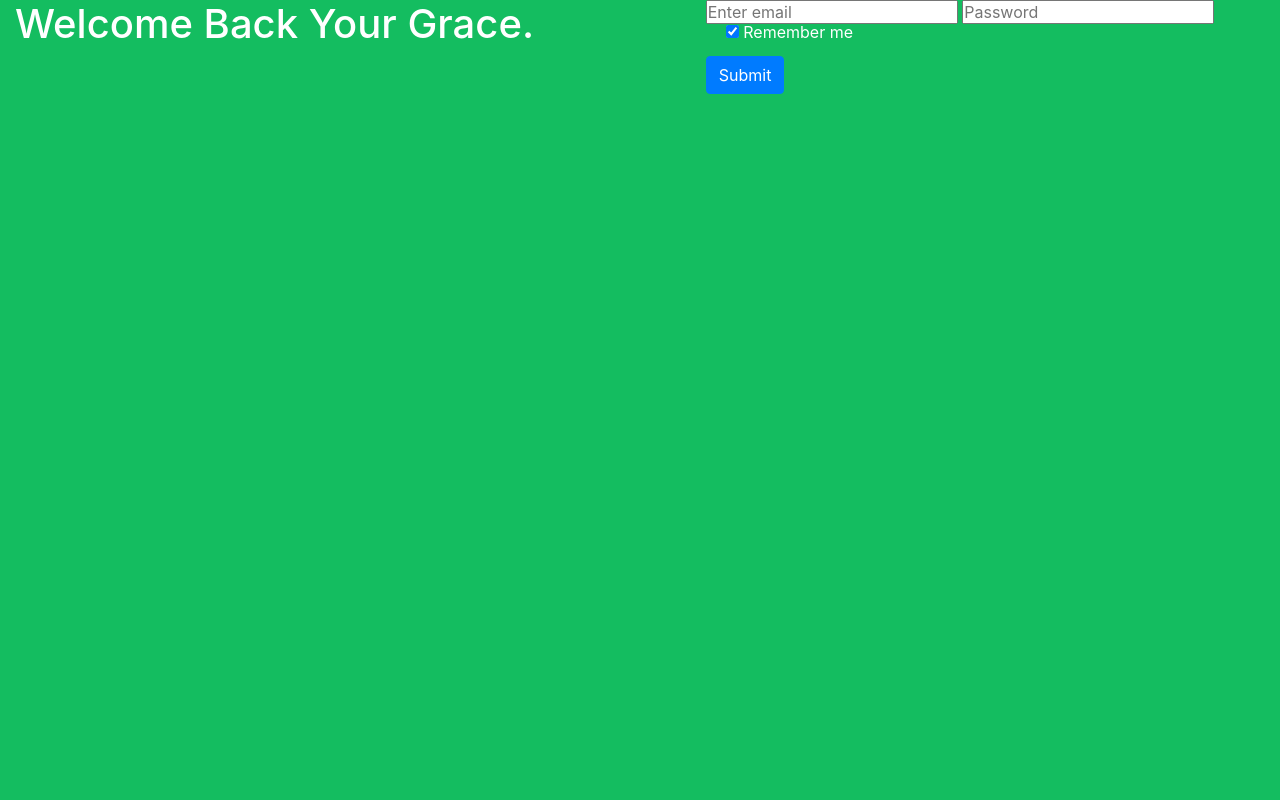
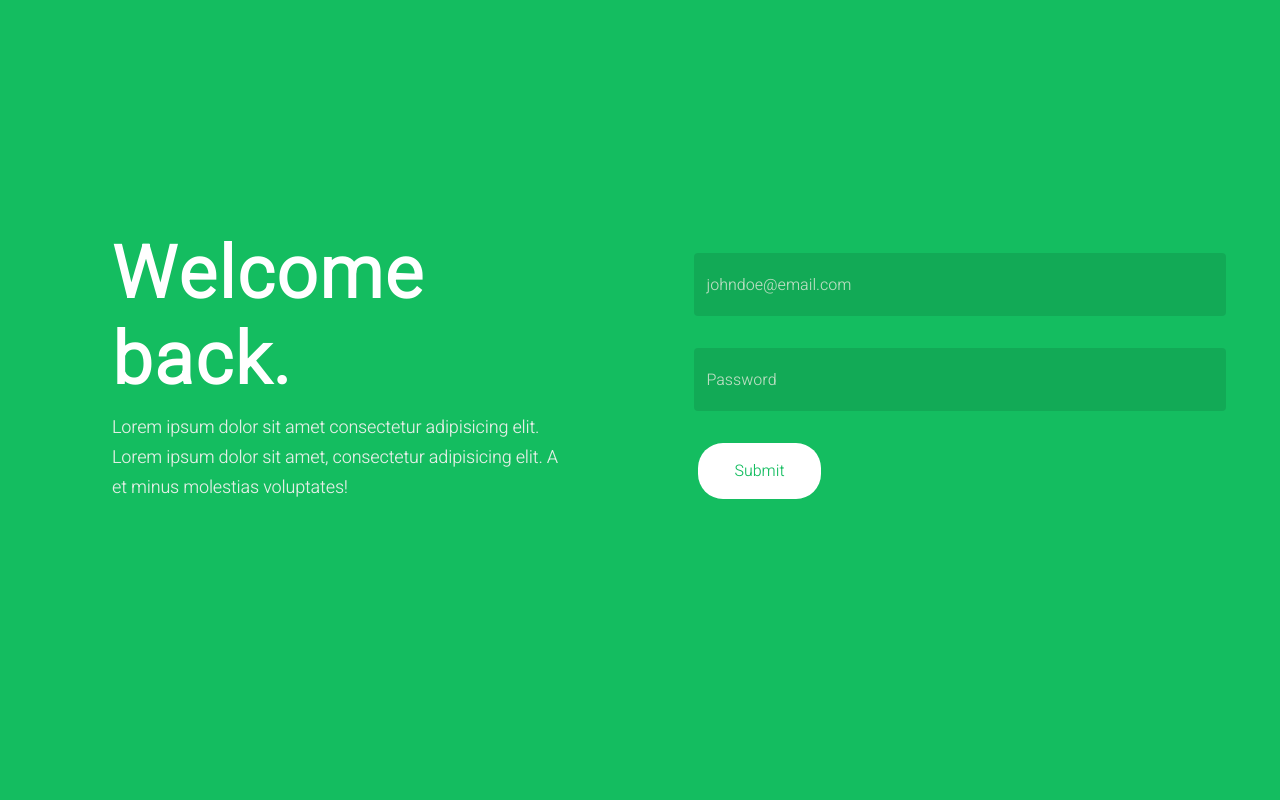
Before and after one commit to AgbaD/xode1.0, a Flask app: page /login in a window 1280 px wide. Run offline with Flask 2, Linux system fonts and the light colour scheme; some libraries are stand-ins or nearby versions.

Commit message:
login done

```diff
--- a/app/main/views.py
+++ b/app/main/views.py
@@ -22,7 +22,6 @@ def login():
     if request.method == "POST":
         email = request.form.get("email")
         password = request.form.get("password")
-        remember_me = request.form.get("remember_me")
 
         data = {"email": email, "password": password}
         # check schema
@@ -39,7 +38,7 @@ def login():
             flash("Password incorrect!")
             return render_template("login.html", data=data)
 
-        login_user(user, remember_me)
+        login_user(user)
         return redirect(url_for("main.dash"))
     return render_template('login.html')
 
--- a/app/static/scss/_login.scss
+++ b/app/static/scss/_login.scss
@@ -3,11 +3,87 @@
     height: 100vh;
     width: 100vw;
     color: $background-color;
+    font-family: 'Heebo', sans-serif;
 
-    &-form {
+    &-div {
+        height: 100vh;
+        width: 100vw;
+
+        & row {
+            width: 100vw;
+            height: 100vh;
+        }
+    }
+
+    &-extra {
+        height: 50vh;
         display: flex;
         flex-direction: column;
         justify-content: center;
         align-items: center;
+        padding-left: 2rem;
+        padding-right: 1rem;
+        padding-top: 2rem;
+
+        & h1 {
+            font-weight: 700;
+            letter-spacing: 1.44px;
+            line-height: 57.6px;
+            font-size: 48px;
+        }
+
+        & p {
+            font-weight: 400;
+            letter-spacing: -0.2px;
+            line-height: 30px;
+            font-size: 18px;
+            color: #e4eee6;
+        }
+    }
+
+    &-form {
+        height: 50vh;
+        display: flex;
+        flex-direction: column;
+        justify-content: center;
+        align-items: center;
+        width: 100%;
+
+        &__form {
+            width: 100vw;
+            margin-top: -3rem;
+
+            & input.form-control {
+                width: 83% !important;
+                margin: auto;
+                background: rgba(0, 0, 0, 0.1);
+                color: $background-color;
+                margin-bottom: 2rem;
+                border: unset !important;
+                height: 63px;
+
+                &:focus {
+                    box-shadow: unset !important;
+                }
+
+                &::placeholder {
+                    color: #baddc1;
+                }
+            }
+
+            & button {
+                color: $primary-color;
+                background: $background-color !important;
+                border: unset !important;
+                padding: 1rem 2.3rem;
+                border-radius: 25px;
+                margin-left: 9%;
+                font-size: 700 !important;
+
+                &:hover {
+                    background: rgba(0, 0, 0, 0.1) !important;
+                }
+            }
+        }
     }
 }
--- a/app/static/scss/_responsive.scss
+++ b/app/static/scss/_responsive.scss
@@ -38,6 +38,25 @@
     .col-md-5 {
         margin-right: 1.5rem;
         margin-left: .6rem;
+    }
+    .login {
+
+        &-extra {
+            justify-content: center;
+            align-items: start;
+            padding-left: 5rem;
+
+            & p {
+                width: 70%;
+            }
+        }
+
+        &-form {
+
+            &__form {
+                margin-top: -23rem;
+            }
+        }
     }
 }
 
@@ -97,4 +116,32 @@
         margin-right: 1.3rem !important;
         margin-left: unset !important
     }
+    .login {
+
+        &-extra {
+            height: 100vh !important;
+            padding-left: 7rem;
+            margin-top: -1rem;
+
+            & h1 {
+                margin-top: -3rem;
+                font-size: 72px;
+                letter-spacing: 2.16px;
+                line-height: 86.4px;
+                width: 80% !important;
+            }
+
+            & p {
+                width: 90% !important
+            }
+        }
+        &-form {
+            height: 100vh !important;
+
+            &__form {
+                width: 50vw !important;
+                margin-top: -3rem;
+            }
+        }
+    }
 }
--- a/app/static/scss/base.scss
+++ b/app/static/scss/base.scss
@@ -1,7 +1,9 @@
+@import url('https://fonts.googleapis.com/css2?family=Heebo:wght@300&display=swap');
 @import "./config";
 @import "./login";
 @import "./menu";
 @import "./dash";
+@import "./userinfo";
 @import "./responsive";
 
 body {
--- a/app/templates/login.html
+++ b/app/templates/login.html
@@ -37,19 +37,20 @@
             <div class="row">
                 <div class="col-lg-6 login-extra">
                     <h1>
-                        Welcome Back Your Grace.
+                        Welcome back.
                     </h1>
+                    <p>Lorem ipsum dolor sit amet consectetur adipisicing elit. Lorem ipsum dolor sit amet, consectetur adipisicing elit. A et minus molestias voluptates!</p>
                 </div>
                 <div class="col-lg-6 login-form">
                     <form class="login-form__form">
-                        <input type="email" id="email" name="email" placeholder="Enter email">
-                        <input type="password" id="password" name="password" placeholder="Password">
-                        <div class="form-group form-check">
-                            <input type="checkbox" name="remember_me" value="True" id="remember_me" checked="checked" />
-                            <label class="form-check-label" for="remember_me">Remember me</label>
+                        <div class="form-group">
+                          <input type="email" class="form-control" id="email" name="email" placeholder="johndoe@email.com">
                         </div>
-                        <button type="submit" class="btn btn-primary">Submit</button>
-                    </form>
+                        <div class="form-group">
+                          <input type="password" class="form-control" id="password" name="password" placeholder="Password">
+                        </div>
+                        <button class="btn btn-primary" type="submit">Submit</button>
+                      </form>
                 </div>
             </div>
         </div>
--- a/css/base.css
+++ b/css/base.css
@@ -1,3 +1,4 @@
+@import url("https://fonts.googleapis.com/css2?family=Heebo:wght@300&display=swap");
 * {
   -webkit-box-sizing: border-box;
           box-sizing: border-box;
@@ -13,9 +14,21 @@
   height: 100vh;
   width: 100vw;
   color: #ffffff;
+  font-family: 'Heebo', sans-serif;
 }
 
-.login-form {
+.login-div {
+  height: 100vh;
+  width: 100vw;
+}
+
+.login-div row {
+  width: 100vw;
+  height: 100vh;
+}
+
+.login-extra {
+  height: 50vh;
   display: -webkit-box;
   display: -ms-flexbox;
   display: flex;
@@ -29,6 +42,92 @@
   -webkit-box-align: center;
       -ms-flex-align: center;
           align-items: center;
+  padding-left: 2rem;
+  padding-right: 1rem;
+  padding-top: 2rem;
+}
+
+.login-extra h1 {
+  font-weight: 700;
+  letter-spacing: 1.44px;
+  line-height: 57.6px;
+  font-size: 48px;
+}
+
+.login-extra p {
+  font-weight: 400;
+  letter-spacing: -0.2px;
+  line-height: 30px;
+  font-size: 18px;
+  color: #e4eee6;
+}
+
+.login-form {
+  height: 50vh;
+  display: -webkit-box;
+  display: -ms-flexbox;
+  display: flex;
+  -webkit-box-orient: vertical;
+  -webkit-box-direction: normal;
+      -ms-flex-direction: column;
+          flex-direction: column;
+  -webkit-box-pack: center;
+      -ms-flex-pack: center;
+          justify-content: center;
+  -webkit-box-align: center;
+      -ms-flex-align: center;
+          align-items: center;
+  width: 100%;
+}
+
+.login-form__form {
+  width: 100vw;
+  margin-top: -3rem;
+}
+
+.login-form__form input.form-control {
+  width: 83% !important;
+  margin: auto;
+  background: rgba(0, 0, 0, 0.1);
+  color: #ffffff;
+  margin-bottom: 2rem;
+  border: unset !important;
+  height: 63px;
+}
+
+.login-form__form input.form-control:focus {
+  -webkit-box-shadow: unset !important;
+          box-shadow: unset !important;
+}
+
+.login-form__form input.form-control::-webkit-input-placeholder {
+  color: #baddc1;
+}
+
+.login-form__form input.form-control:-ms-input-placeholder {
+  color: #baddc1;
+}
+
+.login-form__form input.form-control::-ms-input-placeholder {
+  color: #baddc1;
+}
+
+.login-form__form input.form-control::placeholder {
+  color: #baddc1;
+}
+
+.login-form__form button {
+  color: #14bd60;
+  background: #ffffff !important;
+  border: unset !important;
+  padding: 1rem 2.3rem;
+  border-radius: 25px;
+  margin-left: 9%;
+  font-size: 700 !important;
+}
+
+.login-form__form button:hover {
+  background: rgba(0, 0, 0, 0.1) !important;
 }
 
 .menu-btn {
@@ -439,6 +538,21 @@
     margin-right: 1.5rem;
     margin-left: .6rem;
   }
+  .login-extra {
+    -webkit-box-pack: center;
+        -ms-flex-pack: center;
+            justify-content: center;
+    -webkit-box-align: start;
+        -ms-flex-align: start;
+            align-items: start;
+    padding-left: 5rem;
+  }
+  .login-extra p {
+    width: 70%;
+  }
+  .login-form__form {
+    margin-top: -23rem;
+  }
 }
 
 @media screen and (min-width: 992px) {
@@ -482,6 +596,28 @@
     margin-right: 1.3rem !important;
     margin-left: unset !important;
   }
+  .login-extra {
+    height: 100vh !important;
+    padding-left: 7rem;
+    margin-top: -1rem;
+  }
+  .login-extra h1 {
+    margin-top: -3rem;
+    font-size: 72px;
+    letter-spacing: 2.16px;
+    line-height: 86.4px;
+    width: 80% !important;
+  }
+  .login-extra p {
+    width: 90% !important;
+  }
+  .login-form {
+    height: 100vh !important;
+  }
+  .login-form__form {
+    width: 50vw !important;
+    margin-top: -3rem;
+  }
 }
 
 body {
```
Also changed, not shown: app/static/img/img1.svg (added), app/static/scss/_userinfo.scss (added), 1 other file.
